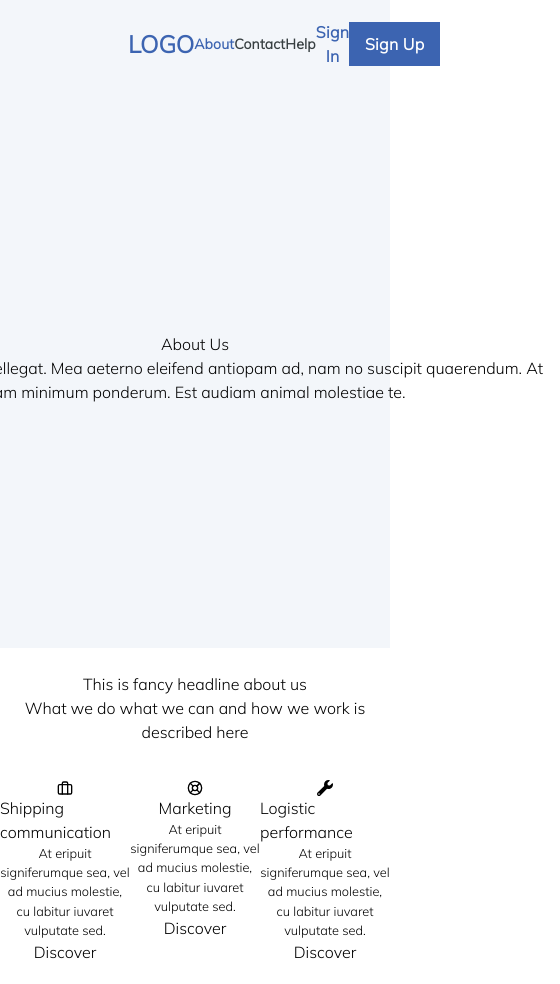
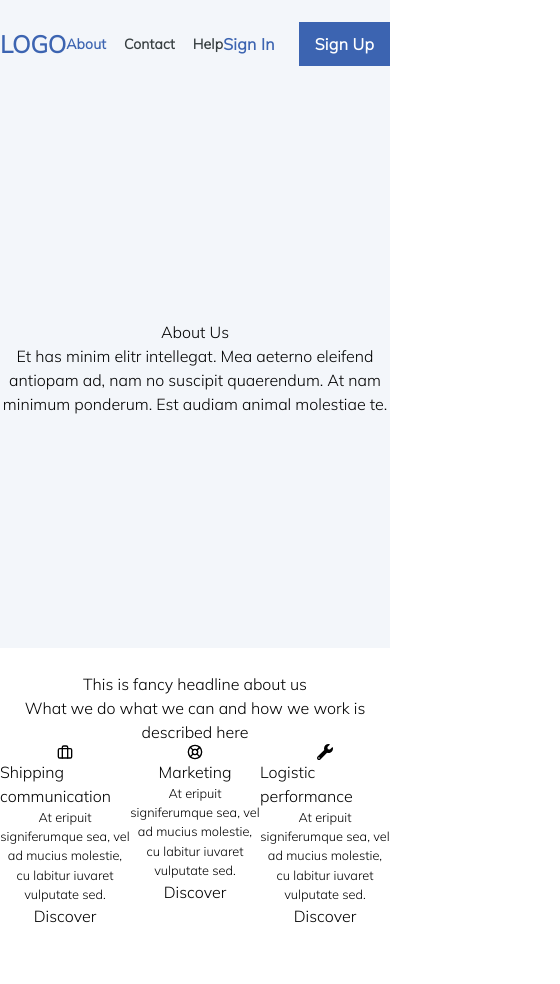
Before and after one commit to WCS-DLC-Bitcoin-Fake-News/front-end, a React (Create React App) app: page /about in a window 390 px wide. Shown: the whole page, 560 px wide, since content can reach past the window. After the commit the page ends 928 px from the top, so only its background shows below. Built offline with nearby package versions, Linux system fonts and the light colour scheme.

Commit message:
added md: in Navbar.js & About.js for more Responsive Design

```diff
--- a/src/components/Navbar.js
+++ b/src/components/Navbar.js
@@ -1,7 +1,7 @@
 import { Link, NavLink } from "react-router-dom";
 const Navbar = () => {
   return (
-    <nav className="px-32 h-22 flex justify-between items-center bg-navbarbg">
+    <nav className="md:px-32 h-22 flex justify-between items-center bg-navbarbg">
       <div className="text-2xl text-secondary font-bold">
         <Link to="/">LOGO</Link>
       </div>
--- a/src/pages/About.js
+++ b/src/pages/About.js
@@ -5,13 +5,13 @@ const About = () => {
     <div>
       <div className="h-100 bg-navbarbg flex flex-col items-center justify-center">
         <h1 className="text-center	text-align: center ">About Us</h1>
-        <p className="w-115 text-center	text-align: center">
+        <p className="md:w-115 text-center	text-align: center">
           Et has minim elitr intellegat. Mea aeterno eleifend antiopam ad, nam
           no suscipit quaerendum. At nam minimum ponderum. Est audiam animal
           molestiae te.
         </p>
       </div>
-      <div className="w-full h-25 mt-6">
+      <div className="md:w-full md:h-25 mt-6">
         <h2 className="text-center	text-align: center">
           This is fancy headline about us
         </h2>
@@ -19,7 +19,7 @@ const About = () => {
           What we do what we can and how we work is described here
         </p>
       </div>
-      <div className="w-full h-40 flex flex-row justify-around">
+      <div className="md:w-full md:h-40 flex flex-row justify-around">
         <div>
           <div className="flex flex-col items-center">
             <FiBriefcase />
```
